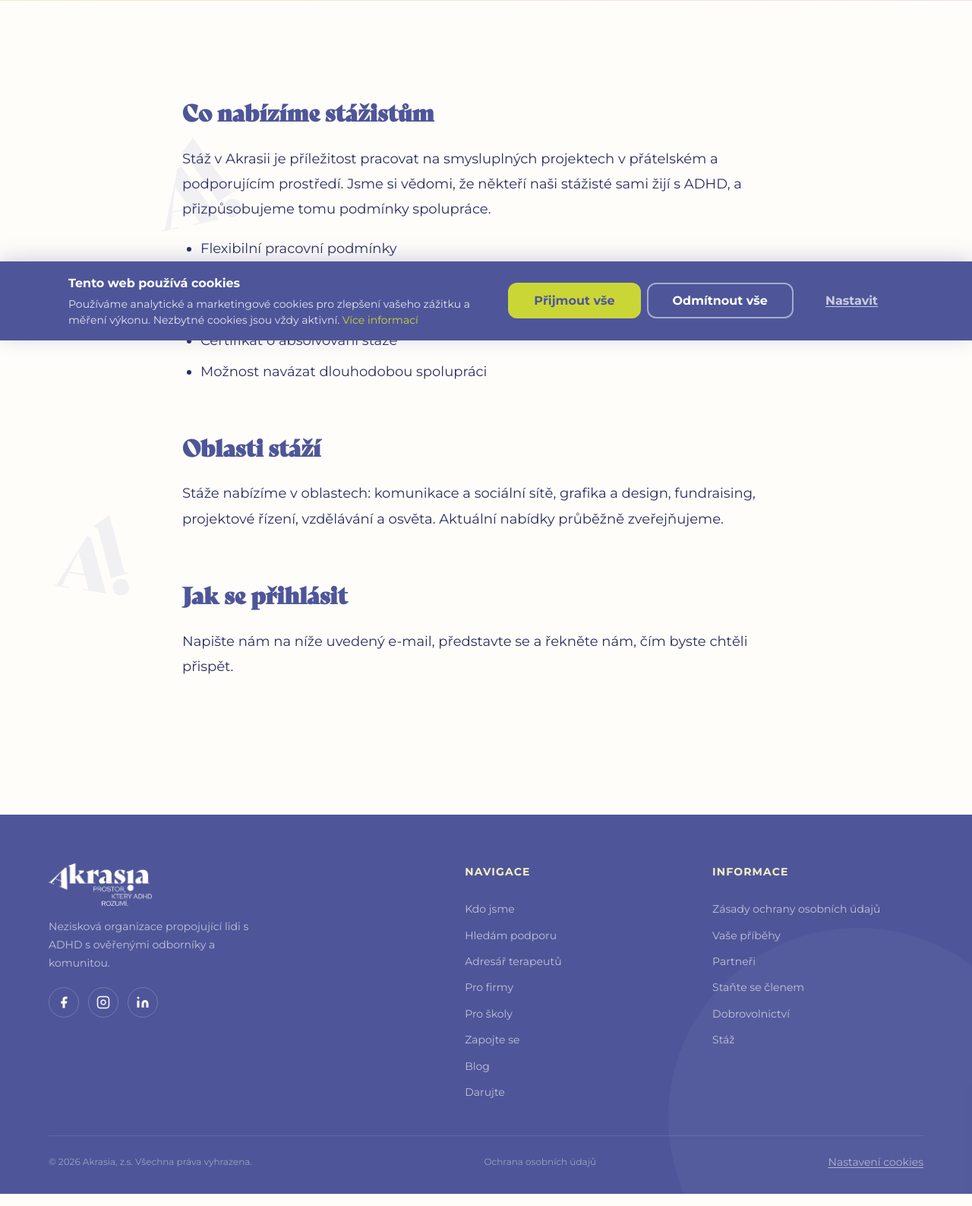
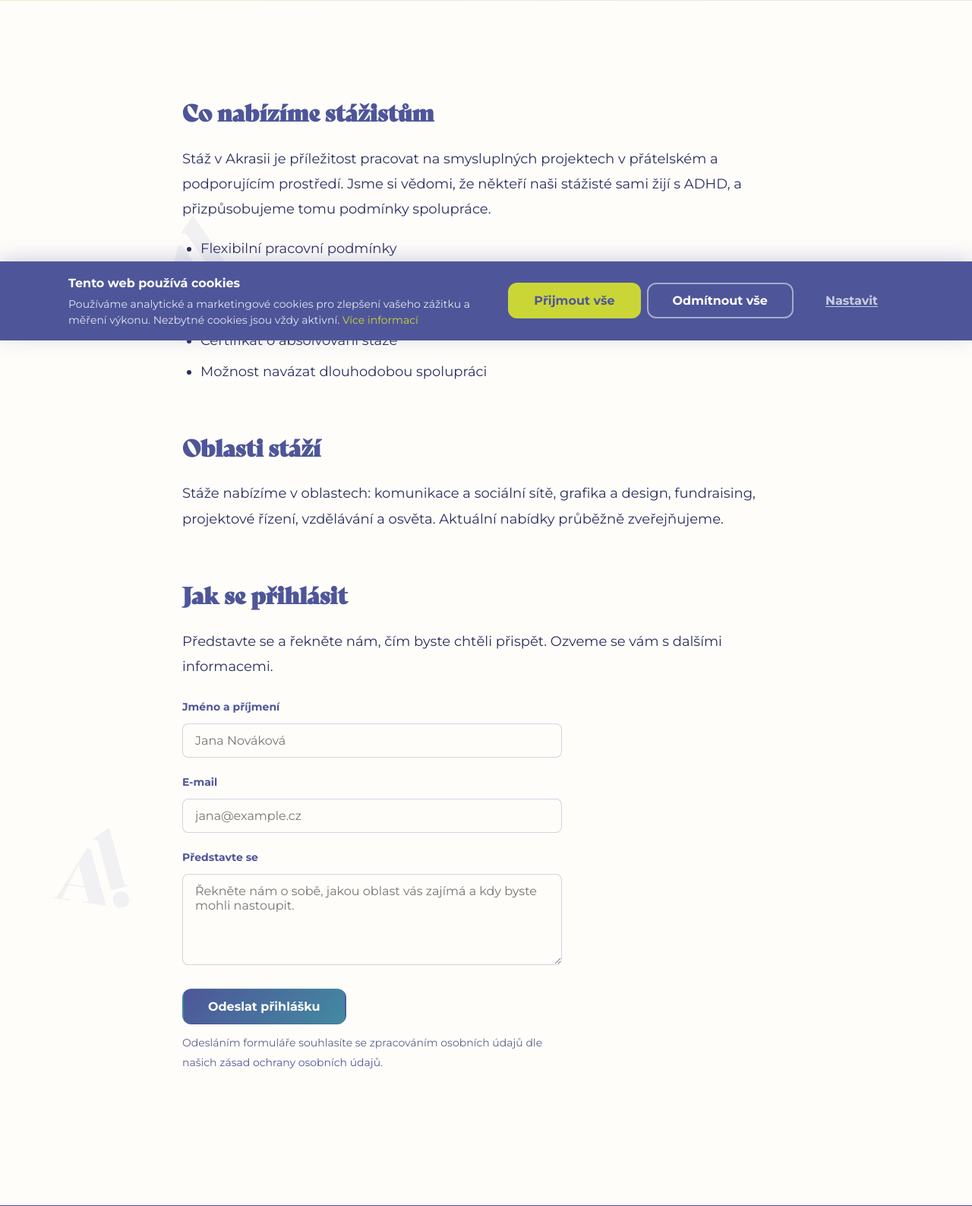
Before and after one commit to Alairik/Akrasia, a PHP site: page /index.php?route=staz in a window 1280 px wide. Shown: the part 352-1939 px from the top of the page at 76% size. Run offline with PHP 8.4, Linux system fonts and the light colour scheme; tables that the repository leaves empty or names only in its code hold one stand-in row (values such as "Sample post").

Commit message:
feat(contact): přidat kontaktní formulář na 5 stránek
Nová znovupoužitelná komponenta templates/contact-form.php
s parametry ($cf_id, $cf_subject, $cf_btn, $cf_msg_label,
$cf_msg_placeholder, $cf_center) – každá stránka formulář
přizpůsobí svému kontextu.

Formulář vložen na:
- pro-firmy.php        → "Odeslat poptávku"
- pro-skoly.php        → "Odeslat poptávku"
- dobrovolnictvi.php   → "Mám zájem dobrovolničit"
- staz.php             → "Odeslat přihlášku"
- vase-pribehy.php     → "Odeslat příběh" (centrováno v vanilla boxu)

Odstraněny všechny TODO komentáře k chybějícím formulářům.

https://claude.ai/code/session_014tC1dehtJnymkY5UcokwMJ

```diff
--- a/pages/staz.php
+++ b/pages/staz.php
@@ -39,9 +39,16 @@
 
             <h2>Jak se přihlásit</h2>
             <p>
-                Napište nám na níže uvedený e-mail, představte se a řekněte nám, čím byste chtěli přispět.
+                Představte se a řekněte nám, čím byste chtěli přispět. Ozveme se vám s dalšími informacemi.
             </p>
-            <!-- TODO: doplnit kontaktní e-mail -->
+            <?php
+            $cf_id = 'staz';
+            $cf_subject = 'Stáž – přihláška';
+            $cf_btn = 'Odeslat přihlášku';
+            $cf_msg_label = 'Představte se';
+            $cf_msg_placeholder = 'Řekněte nám o sobě, jakou oblast vás zajímá a kdy byste mohli nastoupit.';
+            require __DIR__ . '/../templates/contact-form.php';
+            ?>
         </div>
     </div>
 </section>
--- /dev/null
+++ b/templates/contact-form.php
@@ -0,0 +1,45 @@
+<?php
+/**
+ * Znovupoužitelný kontaktní formulář
+ *
+ * Parametry (nastavit před require):
+ *   $cf_id           – unikátní prefix ID vstupů, aby nekolidovaly na stránce (výchozí: 'contact')
+ *   $cf_subject      – hodnota skrytého pole subject (výchozí: 'Kontaktní formulář')
+ *   $cf_btn          – popisek tlačítka odeslat (výchozí: 'Odeslat')
+ *   $cf_msg_label    – label zprávy / textarea (výchozí: 'Zpráva')
+ *   $cf_msg_placeholder – placeholder textarey (výchozí: '')
+ *   $cf_center       – (bool) zda centrovat formulář (margin: auto), výchozí: false
+ */
+$_cf_id      = $cf_id ?? 'contact';
+$_cf_subject = htmlspecialchars($cf_subject ?? 'Kontaktní formulář');
+$_cf_btn     = htmlspecialchars($cf_btn ?? 'Odeslat');
+$_cf_label   = htmlspecialchars($cf_msg_label ?? 'Zpráva');
+$_cf_ph      = htmlspecialchars($cf_msg_placeholder ?? '');
+$_cf_margin  = ($cf_center ?? false) ? 'margin:var(--space-6) auto 0;' : 'margin-top:var(--space-6);';
+
+// Reset parametrů aby nedošlo k úniku do dalšího include
+unset($cf_id, $cf_subject, $cf_btn, $cf_msg_label, $cf_msg_placeholder, $cf_center);
+?>
+<form class="contact-form" style="max-width:500px;<?= $_cf_margin ?>" onsubmit="return false;">
+    <input type="hidden" name="subject" value="<?= $_cf_subject ?>">
+    <div class="form-group">
+        <label for="cf-<?= $_cf_id ?>-name">Jméno a příjmení</label>
+        <input type="text" id="cf-<?= $_cf_id ?>-name" name="name"
+               placeholder="Jana Nováková" autocomplete="name">
+    </div>
+    <div class="form-group">
+        <label for="cf-<?= $_cf_id ?>-email">E-mail</label>
+        <input type="email" id="cf-<?= $_cf_id ?>-email" name="email"
+               placeholder="jana@example.cz" autocomplete="email">
+    </div>
+    <div class="form-group">
+        <label for="cf-<?= $_cf_id ?>-message"><?= $_cf_label ?></label>
+        <textarea id="cf-<?= $_cf_id ?>-message" name="message"
+                  placeholder="<?= $_cf_ph ?>"></textarea>
+    </div>
+    <button type="submit" class="btn btn-primary"><?= $_cf_btn ?></button>
+    <p style="font-size:var(--text-sm);color:var(--text-muted);margin-top:var(--space-3);">
+        Odesláním formuláře souhlasíte se zpracováním osobních údajů dle našich
+        <a href="<?= SITE_URL ?>/gdpr">zásad ochrany osobních údajů</a>.
+    </p>
+</form>
```
Also changed, not shown: pages/dobrovolnictvi.php (+8 -1 lines), pages/pro-firmy.php (+8 -1 lines), pages/pro-skoly.php (+8 -1 lines), pages/vase-pribehy.php (+9 -2 lines).
